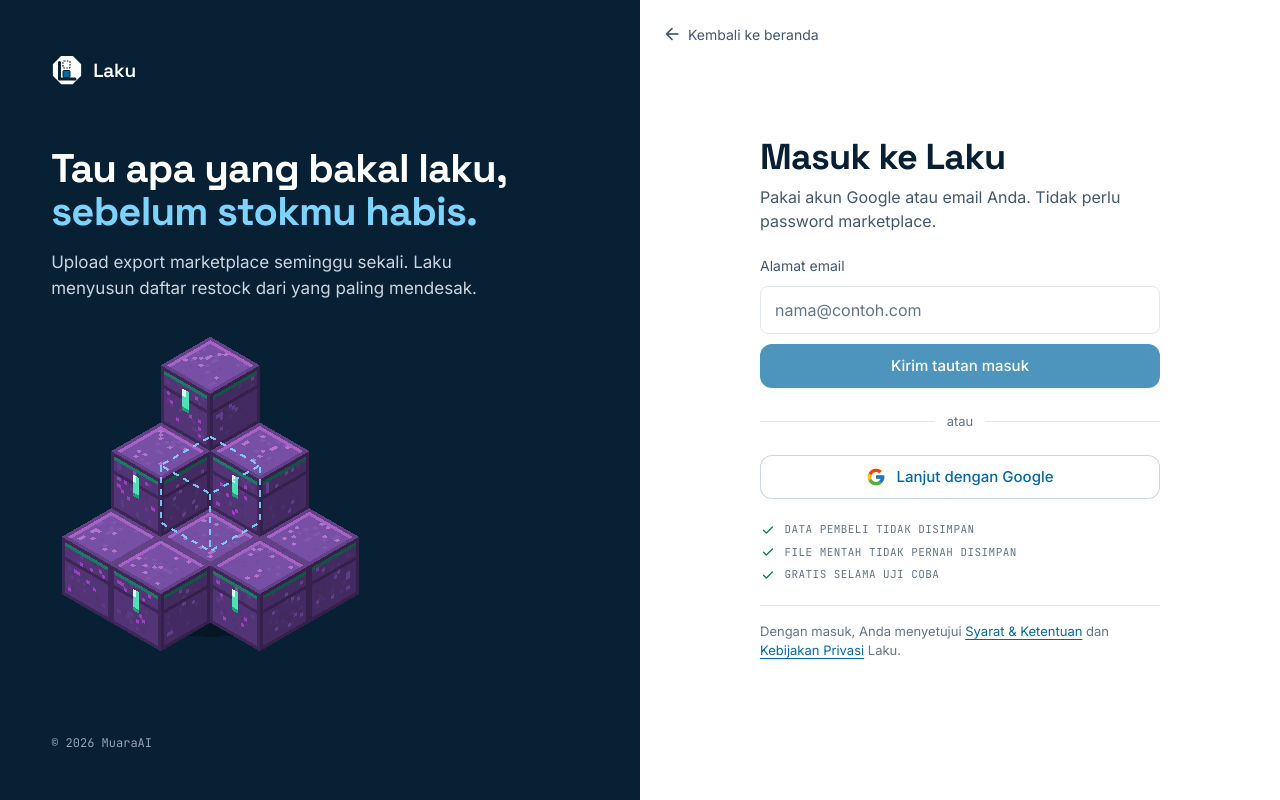
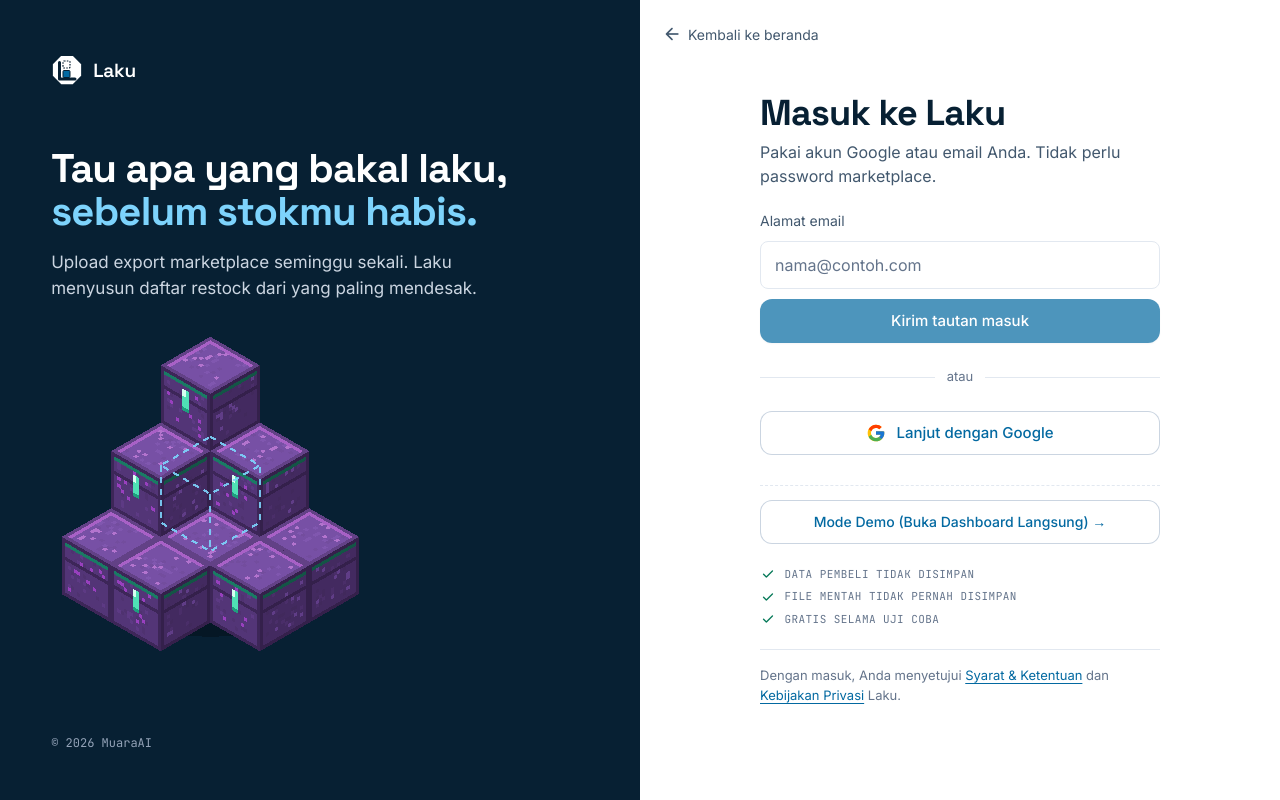
Before and after one commit to MuaraAI/laku, a Next.js app: page /login in a window 1280 px wide. Built offline with nearby package versions, Linux system fonts and the light colour scheme.

Commit message:
feat(demo): zero-friction CTA direct to dashboard and demo bypass button on login (#43)

```diff
--- a/components/auth/LoginCard.tsx
+++ b/components/auth/LoginCard.tsx
@@ -175,6 +175,12 @@
         <Image src="/google-g.svg" alt="" width={20} height={20} unoptimized />
         {loading ? login.loading : login.google}
       </button>
+
+      <div style={{ marginTop: "8px", paddingTop: "14px", borderTop: "1px dashed var(--border)", textAlign: "center" }}>
+        <a href={routes.afterLogin} className="btn btn-outline" style={{ width: "100%", justifyContent: "center", minHeight: "44px", fontSize: "0.875rem" }}>
+          Mode Demo (Buka Dashboard Langsung) →
+        </a>
+      </div>
     </>
   );
 }
--- a/components/landing/Header.tsx
+++ b/components/landing/Header.tsx
@@ -106,7 +106,7 @@
             <Link className="site-login" href={routes.login}>
               {nav.login}
             </Link>
-            <Link className="btn btn-primary site-cta" href={routes.login}>
+            <Link className="btn btn-primary site-cta" href={routes.afterLogin}>
               {nav.cta}
               <Icon name="arrow_forward" />
             </Link>
--- a/components/landing/Hero.tsx
+++ b/components/landing/Hero.tsx
@@ -15,7 +15,7 @@
           {hero.sub}
         </p>
         <div className="hero-cta" data-reveal="">
-          <Link className="btn btn-primary" href={routes.login}>
+          <Link className="btn btn-primary" href={routes.afterLogin}>
             {hero.ctaPrimary}
           </Link>
           {/* the round badge floods the button on hover; its arrow drops out and a new one drops in */}
--- a/components/landing/Sections.tsx
+++ b/components/landing/Sections.tsx
@@ -53,7 +53,7 @@
                 </li>
               ))}
             </ul>
-            <Link className="btn btn-primary" href={routes.login}>
+            <Link className="btn btn-primary" href={routes.afterLogin}>
               {free.cta}
             </Link>
           </article>
```
